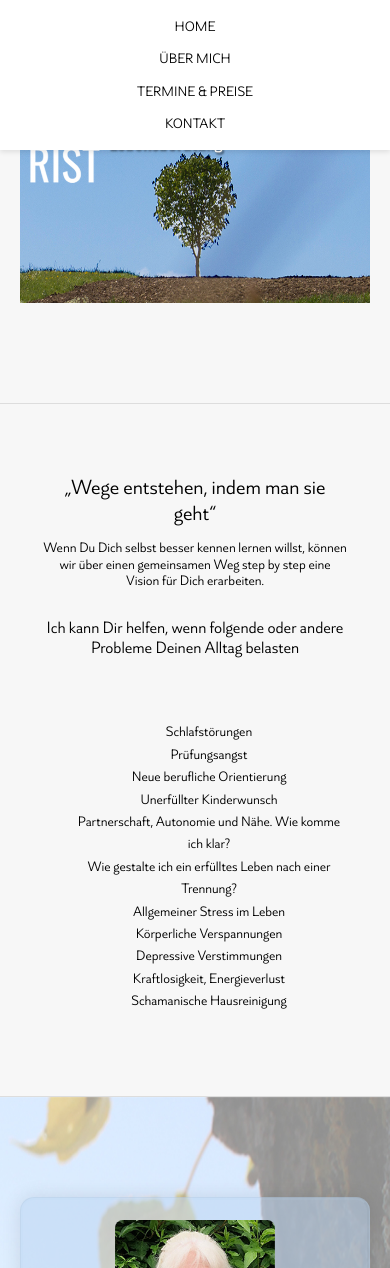
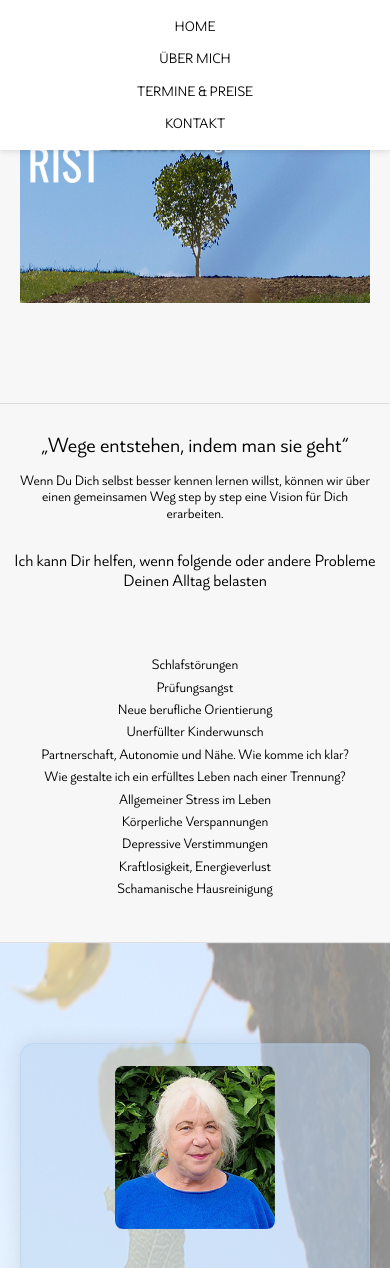
Before and after one commit to Tizy275/ritahp, a React (Vite) app: page / in a window 390 px wide. Shown: the top 1268 px of the page. Built offline with nearby package versions, Linux system fonts and the light colour scheme.

Commit message:
fixed problemlist to center

```diff
--- a/src/pages/Home.css
+++ b/src/pages/Home.css
@@ -58,7 +58,7 @@ section:not(#home) {
   justify-content: flex-start;
   align-items: flex-start;
   box-sizing: border-box;
-}*/
+}
 
 .logo-image-wrapper {
   flex: 0 0 auto;
@@ -69,10 +69,10 @@ section:not(#home) {
   height: auto;
   border-radius: 8px;
   object-fit: cover;
-}
+}*/
 
 .home-overlay {
-  padding: 40px;
+
   max-width: 1000px;
   margin: 0 auto;
   position: relative;
@@ -81,7 +81,7 @@ section:not(#home) {
   width: 100%;
   min-height: 100%;
   box-sizing: border-box;
-  padding: 3rem 2rem;
+  /*padding: 3rem 2rem;*/
   display: flex;
   justify-content: center;
   align-items: flex-start;
@@ -112,20 +112,15 @@ section:not(#home) {
 
 /* === Problem-List Layout === */
 .problem-list {
-  display: grid;
-  /*grid-template-columns: repeat(auto-fit, minmax(280px, 1fr));*/
-  gap: 1.5rem;
   margin-top: 2rem;
   width: 100%;
 }
 
 .problem-list ul {
   list-style: none; /* entfernt die Bulletpoints */
-  /*padding-left: 0;   entfernt den linken Abstand */
-  /* margin-left: 0;    optional, um alle Einrückungen wegzubekommen */
-}
-.problem-list .column {
-  text-align: center;
+  padding-left: 0;  /* optional: linken Abstand komplett entfernen */
+  margin-left: 0;   /* optional: sicherstellen, dass nichts eingerückt ist */
+  text-align: center; /* zentriert den Text, falls gewünscht */
 }
 
 .about-section {
@@ -350,14 +345,18 @@ section:not(#home) {
     text-align: center;
   }
 
-  /*.problem-list {
-    grid-template-columns: 1fr;
-    gap: 1rem;
-  }*/
+.problem-list {
+  margin-top: 2rem;
+  width: 100%;
+}
 
-  .problem-list .column {
-    text-align: center;
-  }
+.problem-list ul {
+  list-style: none; /* entfernt die Bulletpoints */
+  padding-left: 0;  /* optional: linken Abstand komplett entfernen */
+  margin-left: 0;   /* optional: sicherstellen, dass nichts eingerückt ist */
+  text-align: center; /* zentriert den Text, falls gewünscht */
+}
+
 
 }
 
--- a/src/pages/Home.tsx
+++ b/src/pages/Home.tsx
@@ -49,7 +49,6 @@ export default function Home() {
 
                         {/* Problem-Listen */}
                         <div className="problem-list">
-                            <div className="column">
                             <ul>
                                 <li>Schlafstörungen</li>
                                 <li>Prüfungsangst</li>
@@ -64,7 +63,7 @@ export default function Home() {
                                 <li>Schamanische Hausreinigung</li>
                             </ul>
                         </div>
-                        </div>
+
                     </div>
                 </div>
             </section>
```
Lines whose indentation alone changed are shown as unchanged.
